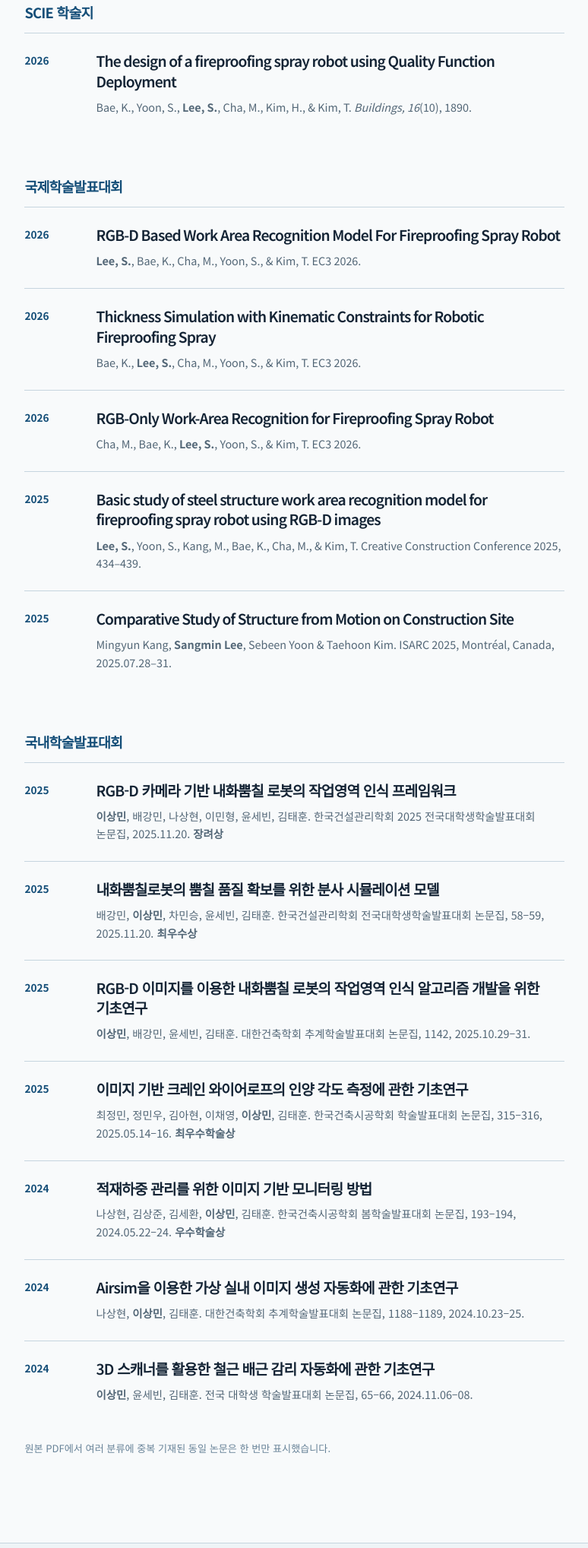
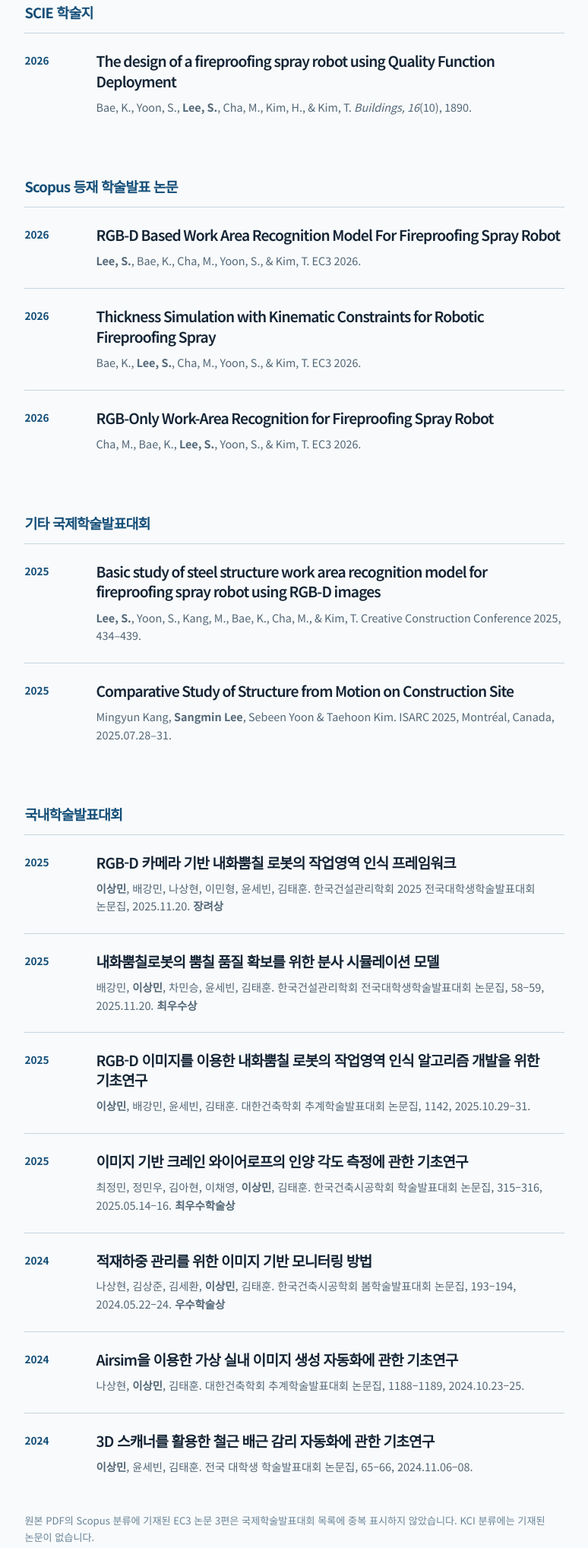
Before and after one commit to Sangmin9242/Sangmin9242.github.io, a plain HTML site: page ko.html in a window 1280 px wide. Shown: the part 1247-3284 px from the top of the page at 76% size, without its empty margins (435-1209 px from the left). Drawn offline with Linux system fonts and the light colour scheme.

Commit message:
Separate publications by source index

```diff
--- a/ko.html
+++ b/ko.html
@@ -34,10 +34,11 @@
 
     <section class="section publications" id="publications" aria-labelledby="publications-heading"><div class="section-heading"><span class="section-index">02</span><h2 id="publications-heading">연구 논문</h2></div><div class="section-body">
       <div class="pub-group"><h3>SCIE 학술지</h3><ol class="publication-list"><li><span class="pub-year">2026</span><div><a href="https://doi.org/10.3390/buildings16101890" lang="en">The design of a fireproofing spray robot using Quality Function Deployment</a><p lang="en">Bae, K., Yoon, S., <strong>Lee, S.</strong>, Cha, M., Kim, H., &amp; Kim, T. <em>Buildings, 16</em>(10), 1890.</p></div></li></ol></div>
-      <div class="pub-group"><h3>국제학술발표대회</h3><ol class="publication-list">
+      <div class="pub-group"><h3>Scopus 등재 학술발표 논문</h3><ol class="publication-list">
         <li><span class="pub-year">2026</span><div><a href="https://doi.org/10.35490/EC3.2026.436" lang="en">RGB-D Based Work Area Recognition Model For Fireproofing Spray Robot</a><p lang="en"><strong>Lee, S.</strong>, Bae, K., Cha, M., Yoon, S., &amp; Kim, T. EC3 2026.</p></div></li>
         <li><span class="pub-year">2026</span><div><a href="https://doi.org/10.35490/EC3.2026.447" lang="en">Thickness Simulation with Kinematic Constraints for Robotic Fireproofing Spray</a><p lang="en">Bae, K., <strong>Lee, S.</strong>, Cha, M., Yoon, S., &amp; Kim, T. EC3 2026.</p></div></li>
         <li><span class="pub-year">2026</span><div><a href="https://doi.org/10.35490/EC3.2026.451" lang="en">RGB-Only Work-Area Recognition for Fireproofing Spray Robot</a><p lang="en">Cha, M., Bae, K., <strong>Lee, S.</strong>, Yoon, S., &amp; Kim, T. EC3 2026.</p></div></li>
+        </ol></div><div class="pub-group"><h3>기타 국제학술발표대회</h3><ol class="publication-list">
         <li><span class="pub-year">2025</span><div><a href="https://doi.org/10.22260/CCC2025/0052" lang="en">Basic study of steel structure work area recognition model for fireproofing spray robot using RGB-D images</a><p lang="en"><strong>Lee, S.</strong>, Yoon, S., Kang, M., Bae, K., Cha, M., &amp; Kim, T. Creative Construction Conference 2025, 434–439.</p></div></li>
         <li><span class="pub-year">2025</span><div><span class="pub-title" lang="en">Comparative Study of Structure from Motion on Construction Site</span><p lang="en">Mingyun Kang, <strong>Sangmin Lee</strong>, Sebeen Yoon &amp; Taehoon Kim. ISARC 2025, Montréal, Canada, 2025.07.28–31.</p></div></li>
       </ol></div>
@@ -49,7 +50,7 @@
         <li><span class="pub-year">2024</span><div><span class="pub-title">적재하중 관리를 위한 이미지 기반 모니터링 방법</span><p>나상현, 김상준, 김세환, <strong>이상민</strong>, 김태훈. 한국건축시공학회 봄학술발표대회 논문집, 193–194, 2024.05.22–24. <strong>우수학술상</strong></p></div></li>
         <li><span class="pub-year">2024</span><div><span class="pub-title">Airsim을 이용한 가상 실내 이미지 생성 자동화에 관한 기초연구</span><p>나상현, <strong>이상민</strong>, 김태훈. 대한건축학회 추계학술발표대회 논문집, 1188–1189, 2024.10.23–25.</p></div></li>
         <li><span class="pub-year">2024</span><div><span class="pub-title">3D 스캐너를 활용한 철근 배근 감리 자동화에 관한 기초연구</span><p><strong>이상민</strong>, 윤세빈, 김태훈. 전국 대학생 학술발표대회 논문집, 65–66, 2024.11.06–08.</p></div></li>
-      </ol></div><p class="publication-note">원본 PDF에서 여러 분류에 중복 기재된 동일 논문은 한 번만 표시했습니다.</p>
+      </ol></div><p class="publication-note">원본 PDF의 Scopus 분류에 기재된 EC3 논문 3편은 국제학술발표대회 목록에 중복 표시하지 않았습니다. KCI 분류에는 기재된 논문이 없습니다.</p>
     </div></section>
 
     <section class="section projects" id="projects" aria-labelledby="projects-heading"><div class="section-heading"><span class="section-index">03</span><h2 id="projects-heading">연구과제</h2></div><div class="section-body"><div class="entry-list">
```
Also changed, not shown: index.html (+1 -1 lines).
